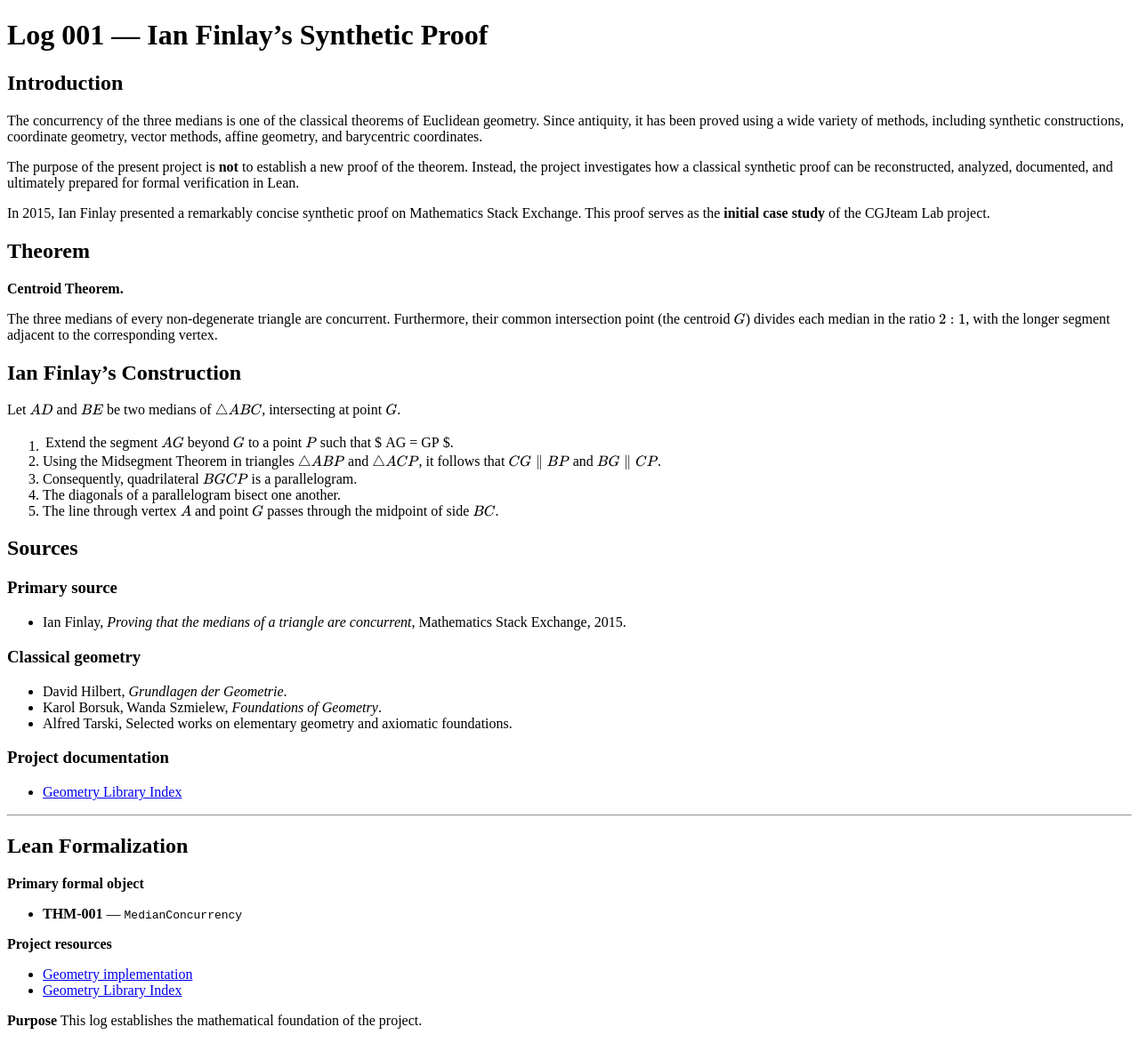
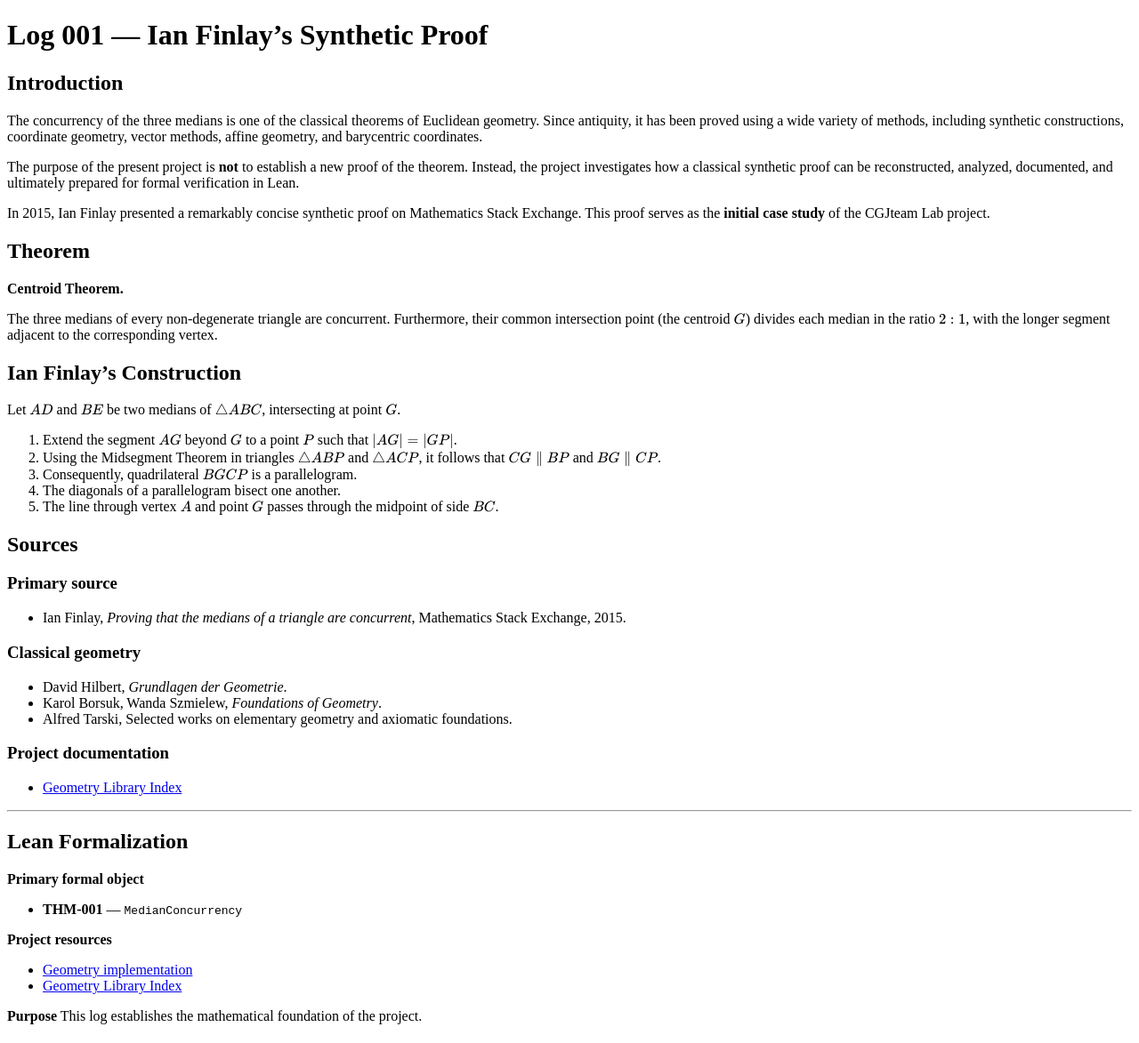
Before and after one commit to cgjteam/cgjteam.github.io, a Jekyll site: the page built from log-001.md, in a window 1280 px wide. Shown: the whole page at 89% size. Built offline with Jekyll 4.4.1, drawn with Linux system fonts in a browser that asks for light colours; comment, search, counter and statistics services are not loaded; our own code applies the rules of GitHub Pages for plain Markdown files.

Commit message:
Update log-001.md

```diff
--- a/log-001.md
+++ b/log-001.md
@@ -22,7 +22,7 @@ The three medians of every non-degenerate triangle are concurrent. Furthermore,
 
 Let \$AD\$ and \$BE\$ be two medians of \$\triangle ABC\$, intersecting at point \$G\$.
 
-1. Extend the segment \$AG\$ beyond \$G\$ to a point \$P\$ such that \$ |AG| = |GP| \$.
+1. Extend the segment \$AG\$ beyond \$G\$ to a point \$P\$ such that $\|AG\| = \|GP\|$.
 2. Using the Midsegment Theorem in triangles \$\triangle ABP\$ and \$\triangle ACP\$, it follows that \$CG \parallel BP\$ and \$BG \parallel CP\$.
 3. Consequently, quadrilateral \$BGCP\$ is a parallelogram.
 4. The diagonals of a parallelogram bisect one another.
```
